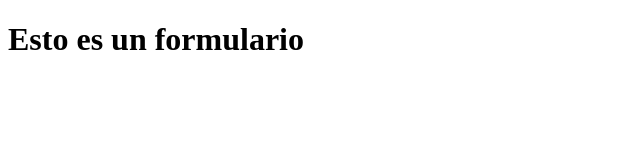
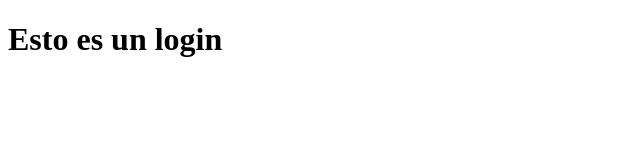
Before and after one commit to StevenBarquet/jugando-con-git, a plain HTML site: page login.html in a window 1280 px wide. Shown: the whole page, without its empty margins (0-640 px from the left). Drawn offline with Linux system fonts and the light colour scheme.

Commit message:
login agregado

```diff
--- a/formulario.html
+++ b/login.html
@@ -4,9 +4,9 @@
   <meta charset="UTF-8">
   <meta http-equiv="X-UA-Compatible" content="IE=edge">
   <meta name="viewport" content="width=device-width, initial-scale=1.0">
-  <title>Git Flow</title>
+  <title>Document</title>
 </head>
 <body>
-  <h1>Esto es un formulario</h1>
+  <h1>Esto es un login</h1>
 </body>
 </html>
```
